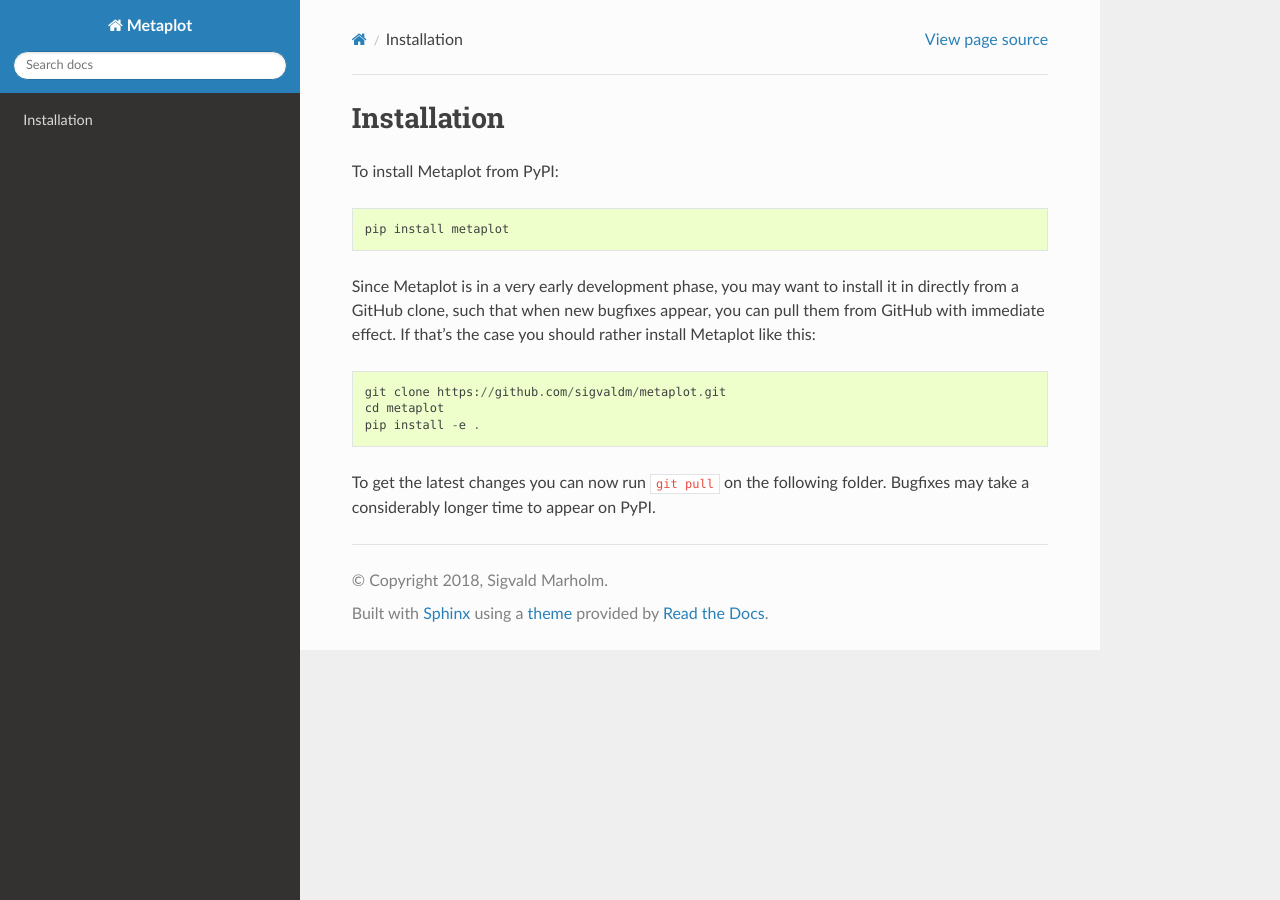
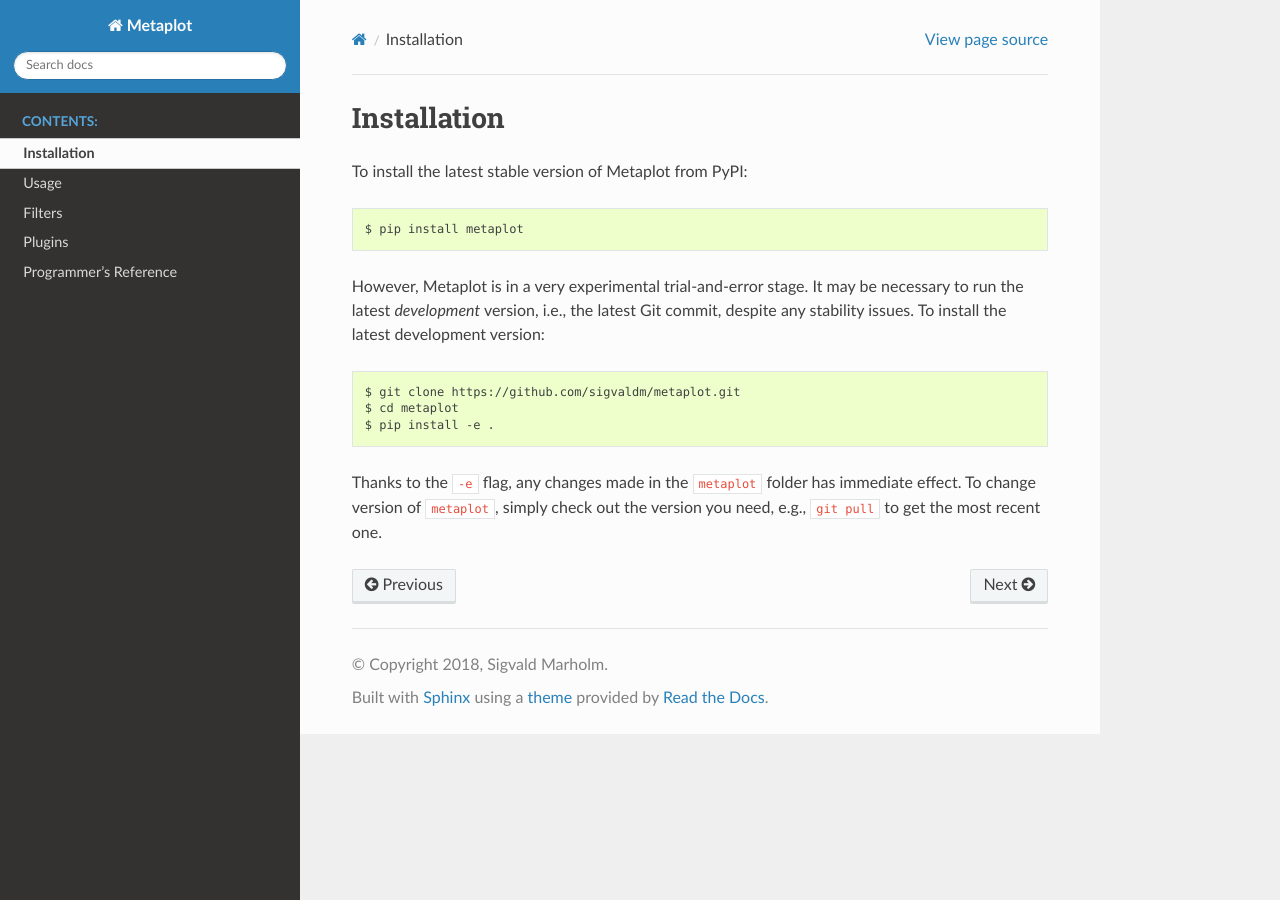
Before and after one commit to sigvaldm/metaplot, a Sphinx documentation site: the page built from docs/source/installation.rst, in a window 1280 px wide. Built offline with Sphinx 7.4.7 and the Read the Docs theme 2.0.0, drawn with Linux system fonts in a browser that asks for light colours; formulas are drawn with MathJax 3; pages that are not in the unit, such as notebooks, are missing from menus.

Commit message:
Documentation

```diff
--- a/docs/source/installation.rst
+++ b/docs/source/installation.rst
@@ -1,14 +1,14 @@
 Installation
 ------------
 
-To install Metaplot from PyPI::
+To install the latest stable version of Metaplot from PyPI::
 
-    pip install metaplot
+    $ pip install metaplot
 
-Since Metaplot is in a very early development phase, you may want to install it in directly from a GitHub clone, such that when new bugfixes appear, you can pull them from GitHub with immediate effect. If that's the case you should rather install Metaplot like this::
+However, Metaplot is in a very experimental trial-and-error stage. It may be necessary to run the latest *development* version, i.e., the latest Git commit,  despite any stability issues. To install the latest development version::
 
-    git clone https://github.com/sigvaldm/metaplot.git
-    cd metaplot
-    pip install -e .
+    $ git clone https://github.com/sigvaldm/metaplot.git
+    $ cd metaplot
+    $ pip install -e .
 
-To get the latest changes you can now run ``git pull`` on the following folder. Bugfixes may take a considerably longer time to appear on PyPI.
+Thanks to the ``-e`` flag, any changes made in the ``metaplot`` folder has immediate effect. To change version of ``metaplot``, simply check out the version you need, e.g., ``git pull`` to get the most recent one.
```
Also changed, not shown: docs/source/index.rst (+5 -5 lines), docs/source/usage.rst (+66 -1 lines), 1 other file.
